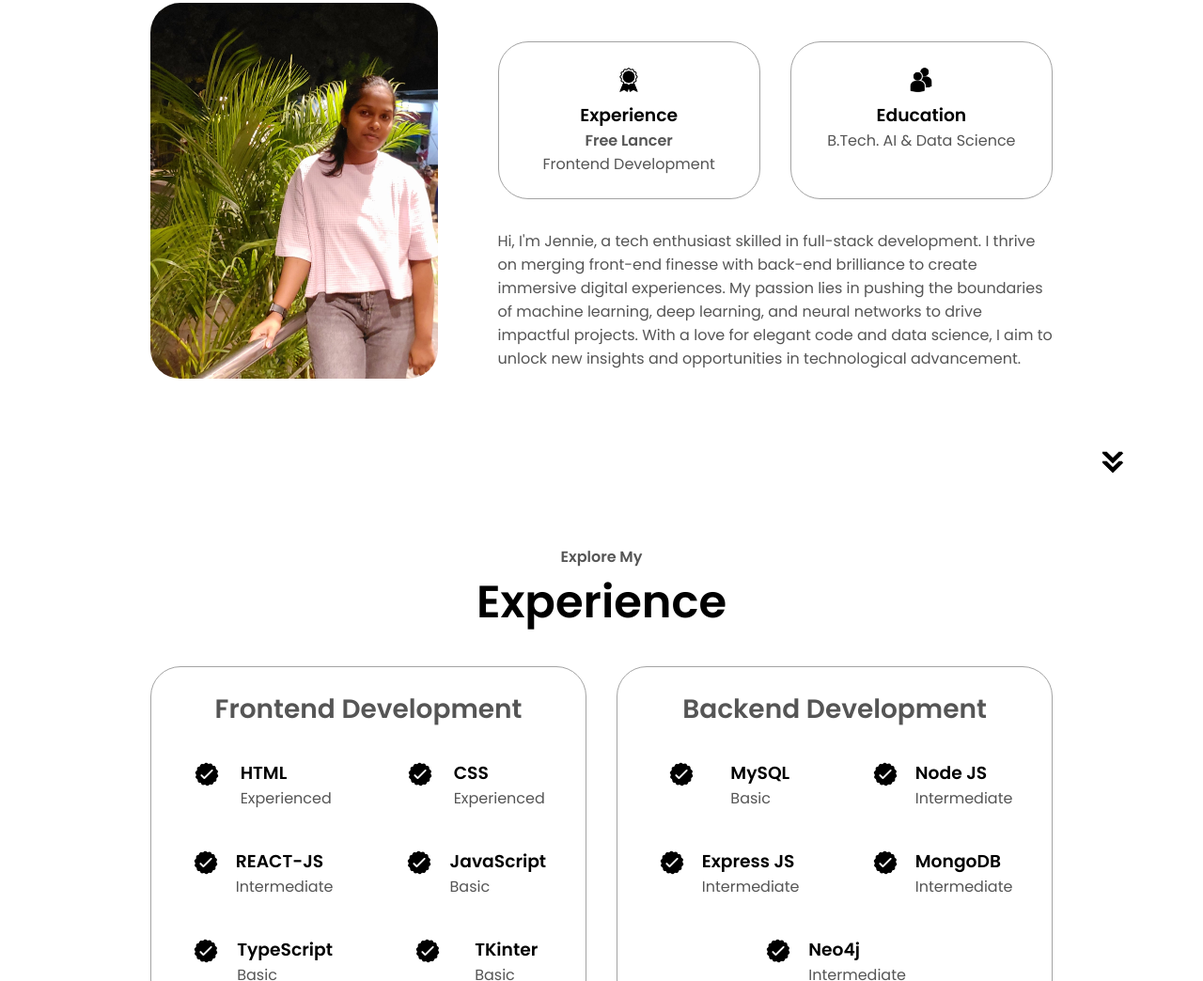
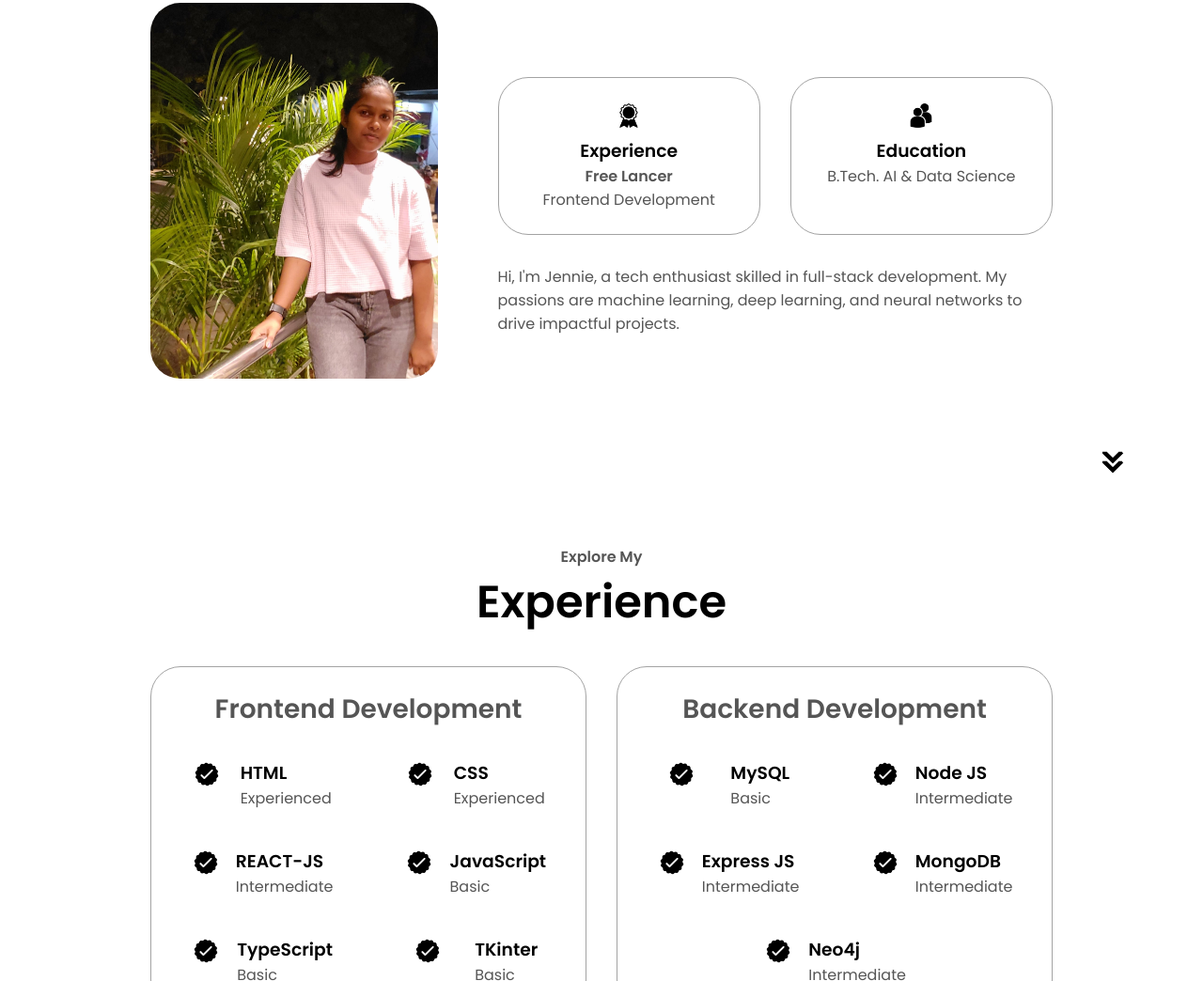
Before and after one commit to jennierj05/portfolioOwn, a plain HTML site: page index.html in a window 1280 px wide. Shown: the part 1116-2160 px from the top of the page at 94% size. Drawn offline with Linux system fonts and the light colour scheme.

Commit message:
Update index.html

```diff
--- a/index.html
+++ b/index.html
@@ -106,11 +106,9 @@
           <div class="text-container">
             <p>
               Hi, I'm Jennie, a tech enthusiast skilled in full-stack development.
-              I thrive on merging front-end finesse with back-end brilliance to create immersive digital experiences.
-              My passion lies in pushing the boundaries of machine learning, deep learning,
+              My passions are machine learning, deep learning,
               and neural networks to drive impactful projects.
-               With a love for elegant code and data science,
-               I aim to unlock new insights and opportunities in technological advancement.
+
             </p>
           </div>
         </div>
```
